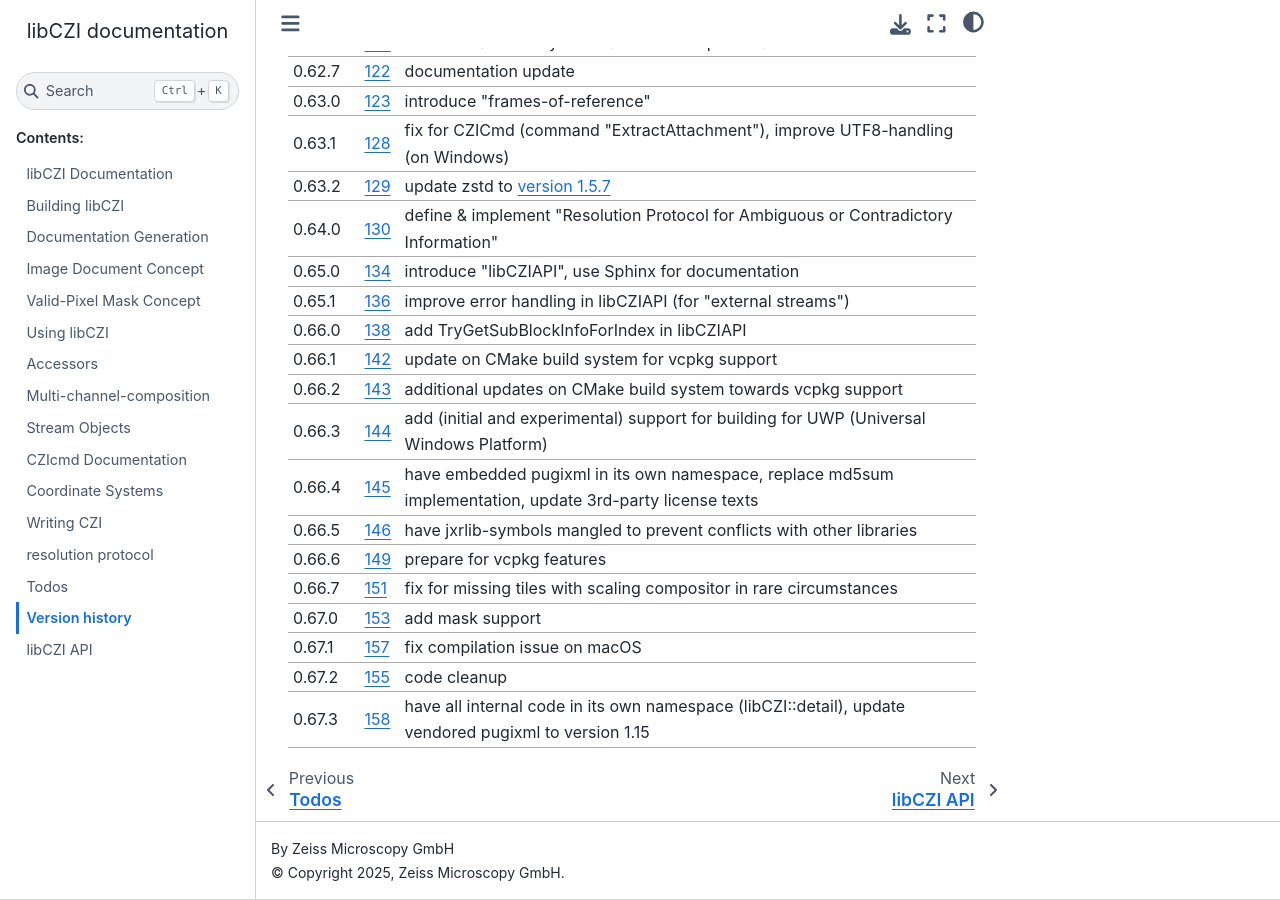
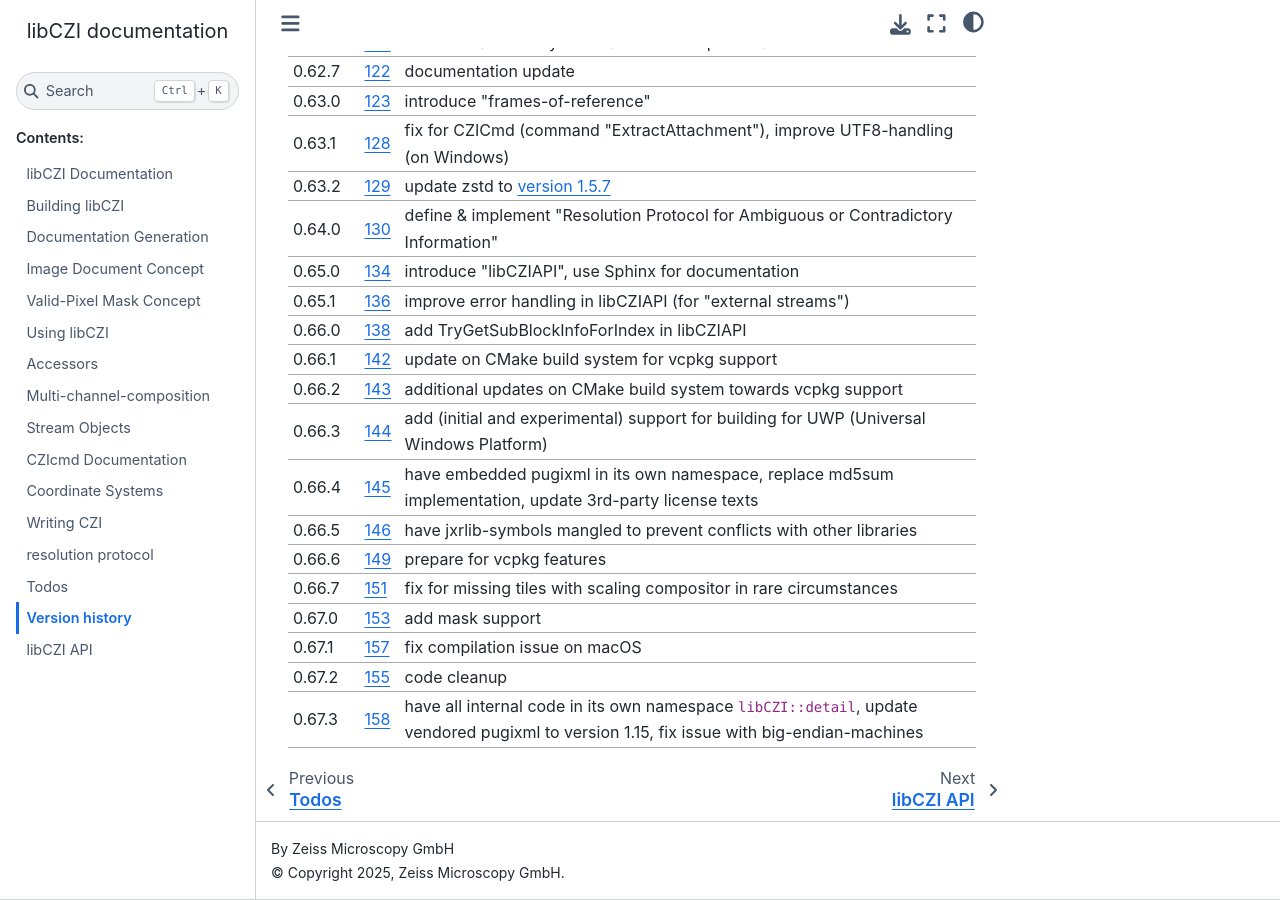
Before and after one commit to ZEISS/libczi, a Sphinx documentation site: the page built from docs/source/pages/version_history.md, in a window 1280 px wide and 900 px high, scrolled down 1358 px. Built offline with Sphinx 7.4.7 and the Sphinx Book theme 1.1.4, drawn with Linux system fonts in a browser that asks for light colours; pages that are not in the unit, such as notebooks, are missing from menus.

Commit message:
Update libczi: features, fixes, and code improvements
Prepared for vcpkg features and added mask support. Fixed rare missing tiles issue with the scaling compositor, resolved macOS compilation issues, and addressed compatibility with big-endian machines. Performed code cleanup and moved internal code to `libCZI::detail` namespace. Updated vendored pugixml to version 1.15.

```diff
--- a/docs/source/pages/version_history.md
+++ b/docs/source/pages/version_history.md
@@ -51,4 +51,4 @@ Version history
  0.67.0             | [153](https://github.com/ZEISS/libczi/pull/153)      | add mask support
  0.67.1             | [157](https://github.com/ZEISS/libczi/pull/157)      | fix compilation issue on macOS
  0.67.2             | [155](https://github.com/ZEISS/libczi/pull/155)      | code cleanup
- 0.67.3             | [158](https://github.com/ZEISS/libczi/pull/158)      | have all internal code in its own namespace (libCZI::detail), update vendored pugixml to version 1.15
+ 0.67.3             | [158](https://github.com/ZEISS/libczi/pull/158)      | have all internal code in its own namespace `libCZI::detail`, update vendored pugixml to version 1.15, fix issue with big-endian-machines
```
